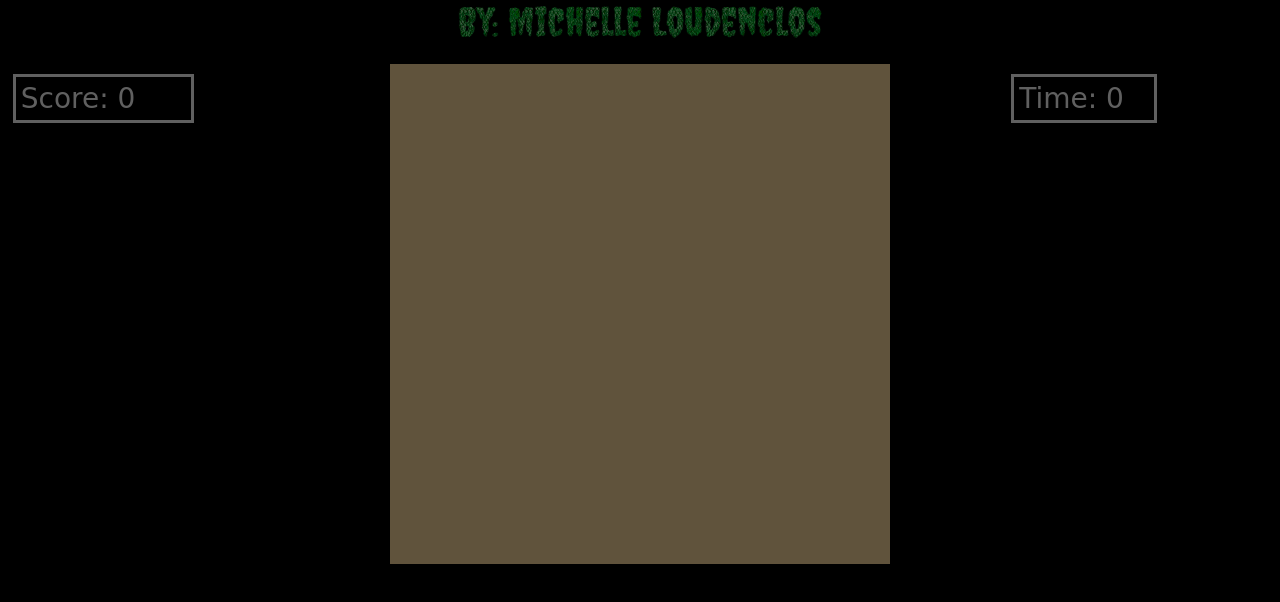
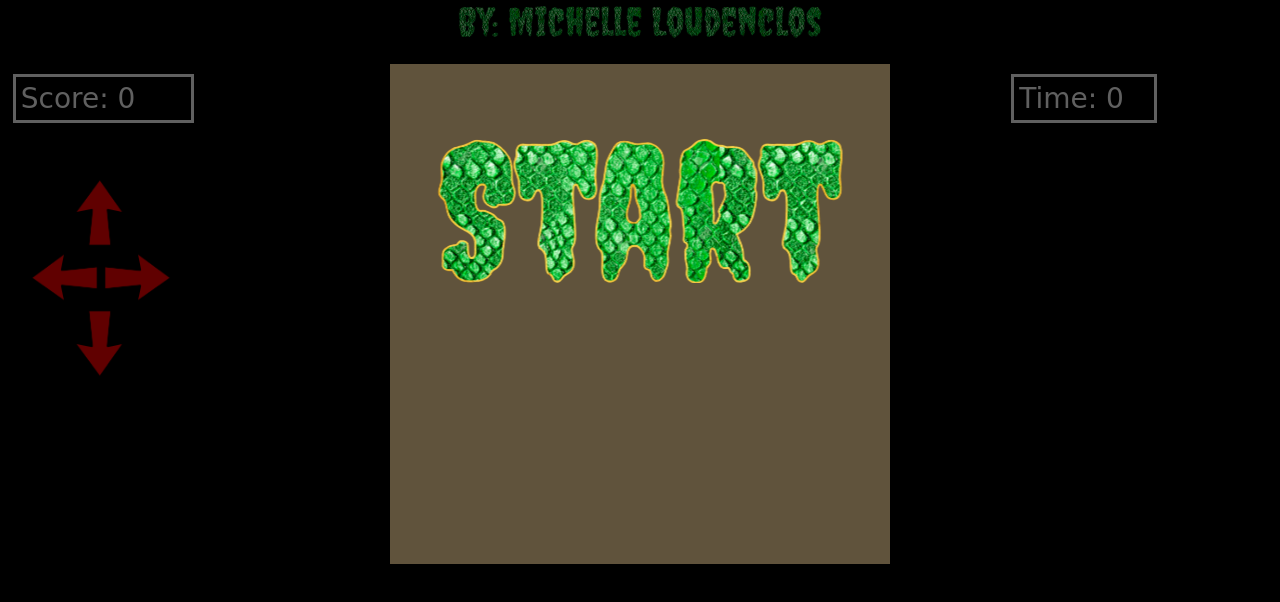
Before and after one commit to DeathsSong/Anaconda, a plain HTML site: page index.html in a window 1280 px wide. Shown: the part 190-792 px from the top of the page. Drawn offline with Linux system fonts and the light colour scheme.

Commit message:
Fixed image links

```diff
--- a/style.css
+++ b/style.css
@@ -145,7 +145,7 @@ h6 {
 }
 
 #up-arrow {
-    background-image: url(./transparent-arrow-up.png);
+    background-image: url(./images/transparent-arrow-up.png);
     background-color: transparent;
     background-repeat: no-repeat;
     background-size: contain;
@@ -159,7 +159,7 @@ h6 {
 }
 
 #left-arrow {
-    background-image: url(./transparent-arrow-left.png);
+    background-image: url(./images/transparent-arrow-left.png);
     background-color: transparent;
     background-repeat: no-repeat;
     background-size: contain;
@@ -173,7 +173,7 @@ h6 {
 }
 
 #down-arrow {
-    background-image: url(./transparent-arrow-down.png);
+    background-image: url(./images/transparent-arrow-down.png);
     background-color: transparent;
     background-repeat: no-repeat;
     background-size: contain;
@@ -187,7 +187,7 @@ h6 {
 }
 
 #right-arrow {
-    background-image: url(./transparent-arrow-right.png);
+    background-image: url(./images/transparent-arrow-right.png);
     background-color: transparent;
     background-repeat: no-repeat;
     background-size: contain;
@@ -203,7 +203,7 @@ h6 {
 #button-start {
     border: transparent;
     display: block;
-    background-image: url(./start.png);
+    background-image: url(./images/start.png);
     border-radius: 10px;
     background-color: transparent;
     background-repeat: no-repeat;
```
